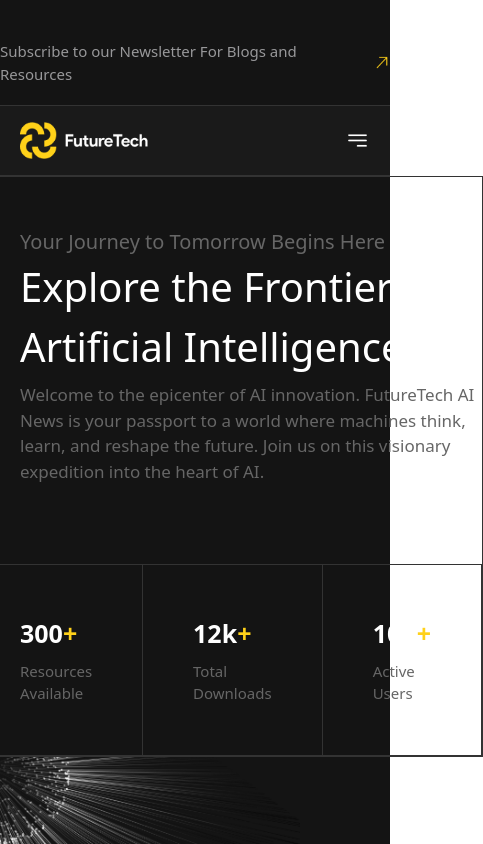
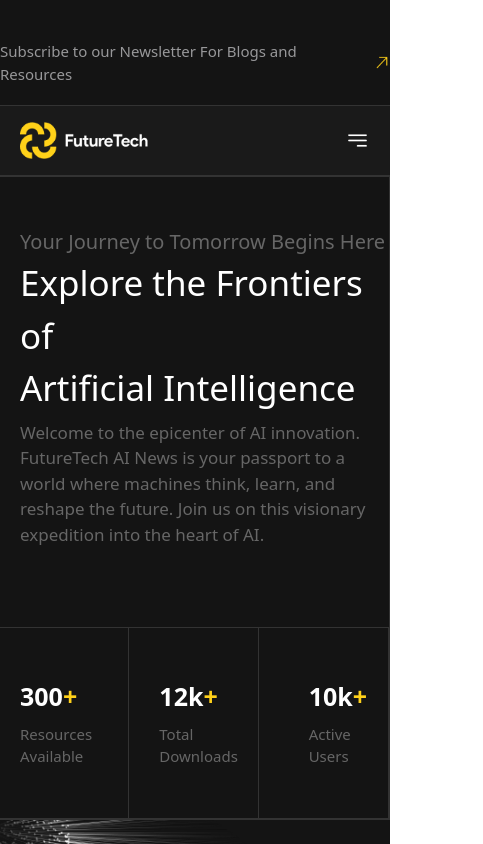
Before and after one commit to devsultan06/blog, a Next.js app: page / in a window 390 px wide. Shown: the top 844 px of the page, 483 px wide, since content can reach past the window. Built offline with nearby package versions, Linux system fonts and the light colour scheme.

Commit message:
Refactor layout and text styles for improved responsiveness on Home page

```diff
--- a/app/page.tsx
+++ b/app/page.tsx
@@ -5,26 +5,26 @@ export default function Home() {
     <div className="home">
 
       <header className="bg-deepblack text-white border-b border-dark20">
-        <div className="box flex justify-between items-start max-900:flex-col">
+        <div className="box flex justify-between items-start max-900:block">
           <div className="item flex-1 border-r border-b border-t border-dark20  pt-[100px] max-900:pt-[50px]">
             <div className="pl-[100px] max-900:pl-[20px]">
               <p className="text-lightgrey text-[20px]">Your Journey to Tomorrow Begins Here</p>
-              <h1 className="text-[40px]">Explore the Frontiers of </h1>
-              <h1 className="text-[40px]">Artificial Intelligence</h1>
-              <p className="text-lightgrey text-[17px] mt-[5px] max-900:w-[100%] max-w-full overflow-hidden">Welcome to the epicenter of AI innovation. FutureTech AI News is your passport to a world where machines think, learn, and reshape the future. Join us on this visionary expedition into the heart of AI.</p>
+              <h1 className="text-[40px] max-900:text-[35px]">Explore the Frontiers of</h1>
+              <h1 className="text-[40px] max-900:text-[35px]">Artificial Intelligence</h1>
+              <p className="text-lightgrey text-[17px] mt-[5px]">Welcome to the epicenter of AI innovation. FutureTech AI News is your passport to a world where machines think, learn, and reshape the future. Join us on this visionary expedition into the heart of AI.</p>
             </div>
 
-            <div className="box flex justify-between items-center mt-[80px] border-r border-t border-b border-dark20 max-900:w-[100%]">
-              <div className="item border-r border-dark20 w-full p-[50px] pl-[100px] max-900:pl-[20px] text-[25px] font-semibold">
+            <div className="box flex  justify-between items-center mt-[80px] border-r border-t border-b border-dark20 max-900:w-[100%]">
+              <div className="item border-r border-dark20 w-1/3 p-[50px] pl-[100px] max-900:pl-[20px] text-[25px] font-semibold">
                 300<span className="text-yellow">+</span>
-                <p className="text-lightgrey text-[15px] font-normal mt-[7px]">Resources Available</p>
+                <p className="text-lightgrey text-[15px]  font-normal mt-[7px]">Resources Available</p>
               </div>
-              <div className="item border-r border-dark20 w-full p-[50px] text-[25px] font-semibold ">
+              <div className="item border-r border-dark20 w-1/3 p-[50px] text-[25px] font-semibold  max-900:pl-[30px] ">
                 12k<span className="text-yellow">+</span>
                 <p className="text-lightgrey text-[15px] font-normal mt-[7px]">Total Downloads</p>
               </div>
 
-              <div className="item  w-full p-[50px] text-[25px] font-semibold ">
+              <div className="item w-1/3 p-[50px] text-[25px] font-semibold ">
                 10k<span className="text-yellow">+</span>
                 <p className="text-lightgrey text-[15px] font-normal mt-[7px]">Active Users</p>
               </div>
```
